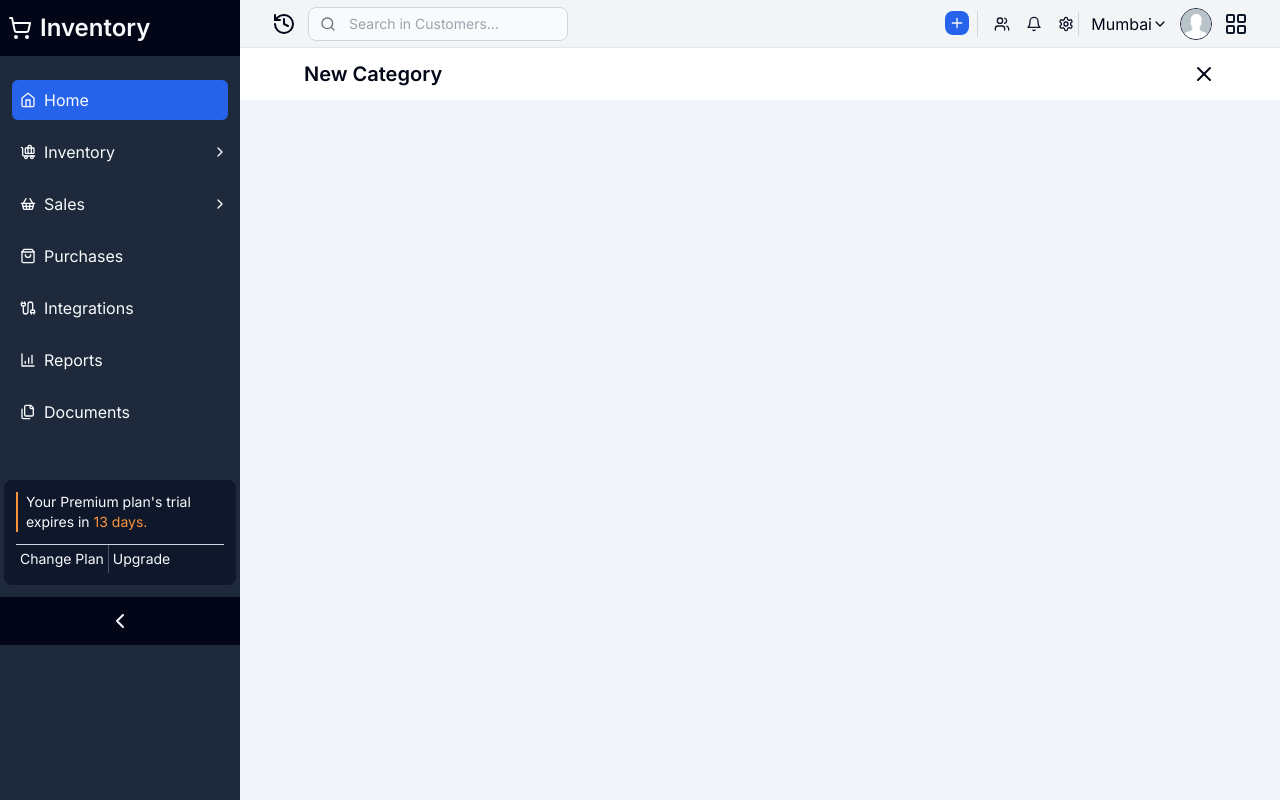
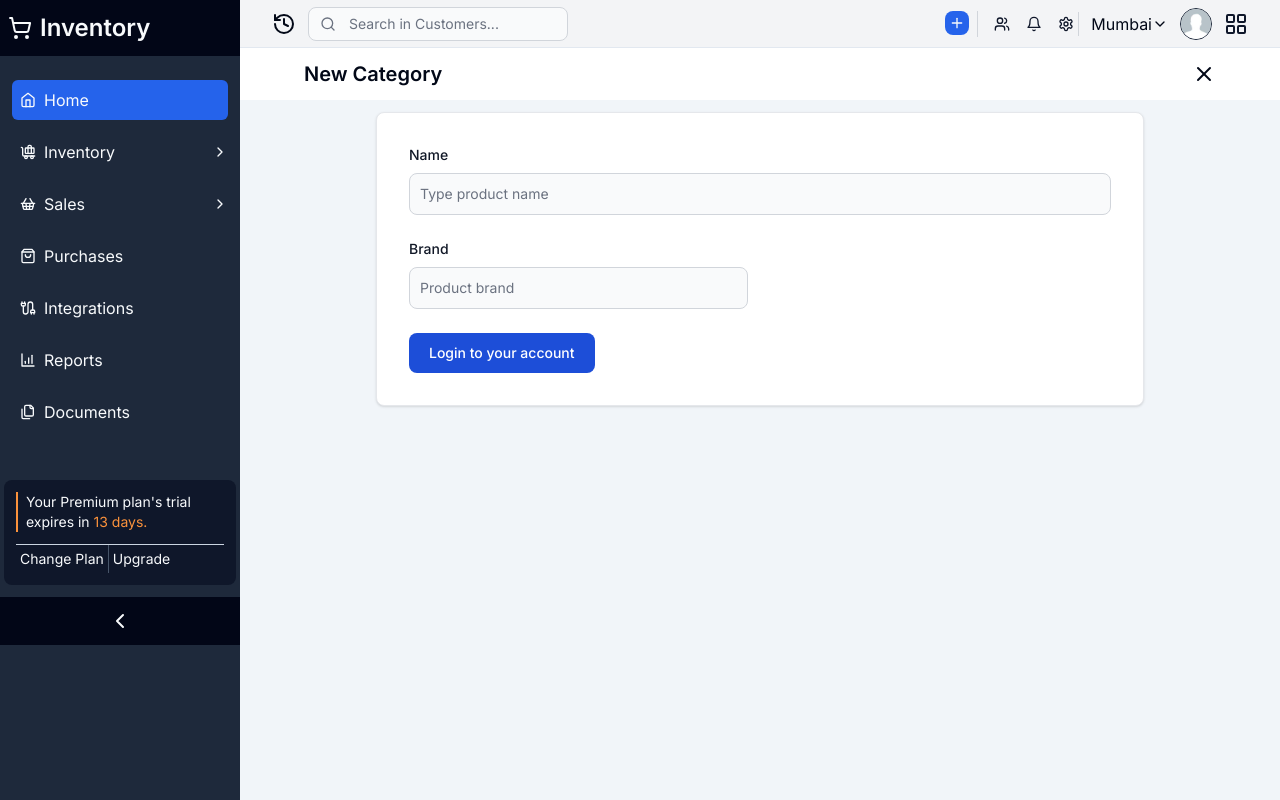
Before and after one commit to CodingKing2003/Inventory-Managemenr-System-SAAS, a Next.js app: page /dashboard/inventory/categories/new in a window 1280 px wide. Built offline with nearby package versions, Linux system fonts and the light colour scheme.

Commit message:
Creating Forms

```diff
--- a/app/(back-office)/dashboard/inventory/categories/new/page.jsx
+++ b/app/(back-office)/dashboard/inventory/categories/new/page.jsx
@@ -1,15 +1,60 @@
-import FormHeader from '@/components/dashboard/FormHeader'
-import { X } from 'lucide-react'
-import Link from 'next/link'
-import React from 'react'
+import FormHeader from "@/components/dashboard/FormHeader";
+import { X } from "lucide-react";
+import Link from "next/link";
+import React from "react";
 
 const NewCategories = () => {
   return (
     <div>
-        <FormHeader title="New Category" href="#" />
+      <FormHeader title="New Category" href="#" />
+      <div className="w-full max-w-3xl p-4 bg-white border border-gray-200 rounded-lg shadow sm:p-6 md:p-8 dark:bg-gray-800 dark:border-gray-700 mx-auto my-3">
+        <form className="">
+          <div className="grid gap-4 mb-4 sm:grid-cols-2 sm:gap-6">
+            <div className="sm:col-span-2">
+              <label
+                for="name"
+                class="block mb-2 text-sm font-medium text-gray-900 dark:text-white"
+              >
+                Name
+              </label>
+              <input
+                type="text"
+                name="name"
+                id="name"
+                class="bg-gray-50 border border-gray-300 text-gray-900 text-sm rounded-lg focus:ring-primary-600 focus:border-primary-600 block w-full p-2.5 dark:bg-gray-700 dark:border-gray-600 dark:placeholder-gray-400 dark:text-white dark:focus:ring-primary-500 dark:focus:border-primary-500"
+                placeholder="Type product name"
+                required=""
+              />
+            </div>
+            <div className="w-full">
+              <label
+                for="brand"
+                class="block mb-2 text-sm font-medium text-gray-900 dark:text-white"
+              >
+                Brand
+              </label>
+              <input
+                type="text"
+                name="brand"
+                id="brand"
+                class="bg-gray-50 border border-gray-300 text-gray-900 text-sm rounded-lg focus:ring-primary-600 focus:border-primary-600 block w-full p-2.5 dark:bg-gray-700 dark:border-gray-600 dark:placeholder-gray-400 dark:text-white dark:focus:ring-primary-500 dark:focus:border-primary-500"
+                placeholder="Product brand"
+                required=""
+              />
+            </div>
+          </div>
+         <div className="mt-6 sm:col-span-1">
+         <button
+            type="submit"
+            className=" text-white bg-blue-700 hover:bg-blue-800 focus:ring-4 focus:outline-none focus:ring-blue-300 font-medium rounded-lg text-sm px-5 py-2.5 text-center dark:bg-blue-600 dark:hover:bg-blue-700 dark:focus:ring-blue-800"
+          >
+            Login to your account
+          </button>
+         </div>
+        </form>
+      </div>
+    </div>
+  );
+};
 
-    </div>
-  )
-}
-
-export default NewCategories
+export default NewCategories;
--- a/package.json
+++ b/package.json
@@ -10,18 +10,19 @@
   },
   "dependencies": {
     "@radix-ui/react-collapsible": "^1.0.3",
-    "@tailwindcss/forms": "^0.5.7",
     "class-variance-authority": "^0.7.0",
     "clsx": "^2.1.0",
     "lucide-react": "^0.314.0",
     "next": "14.1.0",
     "react": "^18",
     "react-dom": "^18",
+    "react-hook-form": "^7.49.3",
     "sass": "^1.70.0",
     "tailwind-merge": "^2.2.1",
     "tailwindcss-animate": "^1.0.7"
   },
   "devDependencies": {
+    "@tailwindcss/forms": "^0.5.7",
     "autoprefixer": "^10.0.1",
     "postcss": "^8",
     "tailwindcss": "^3.3.0"
--- a/tailwind.config.js
+++ b/tailwind.config.js
@@ -73,5 +73,7 @@ module.exports = {
       },
     },
   },
-  plugins: [require("tailwindcss-animate")],
+  plugins: [require("tailwindcss-animate"),
+   require("@tailwindcss/forms")
+],
 }
```
Also changed, not shown: 1 other file (tests, documents, lock files or other folders).
